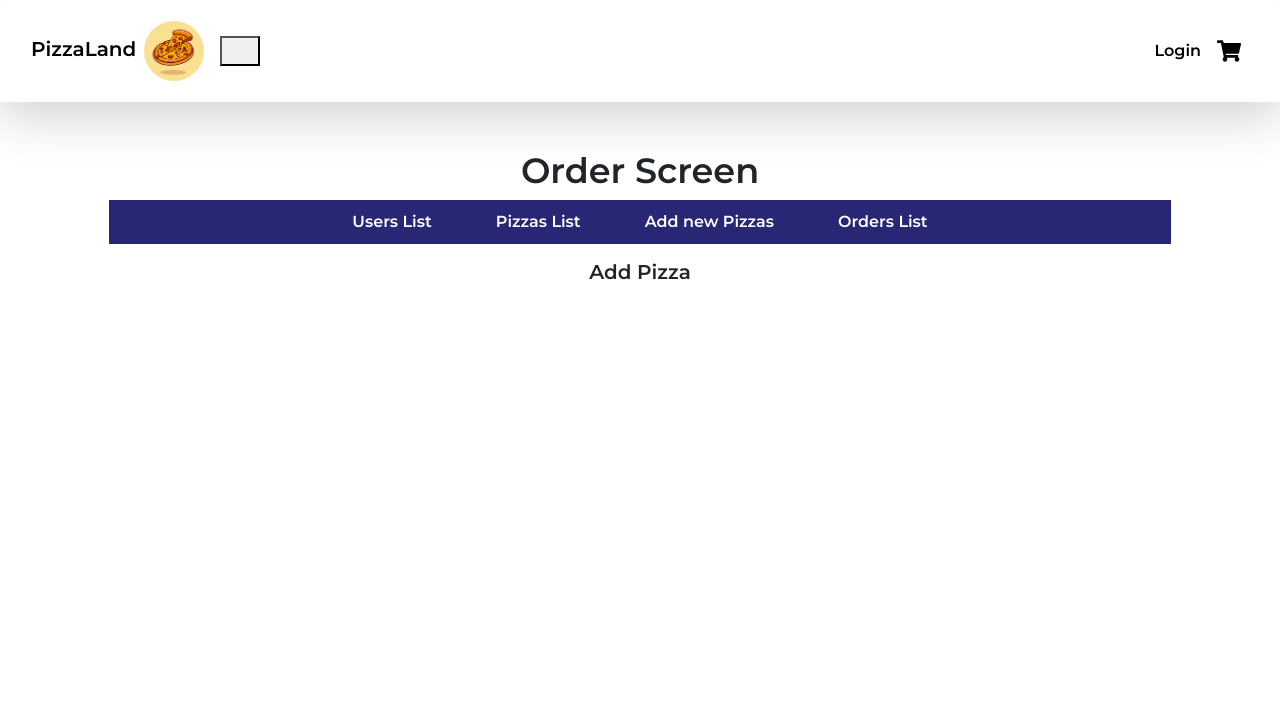
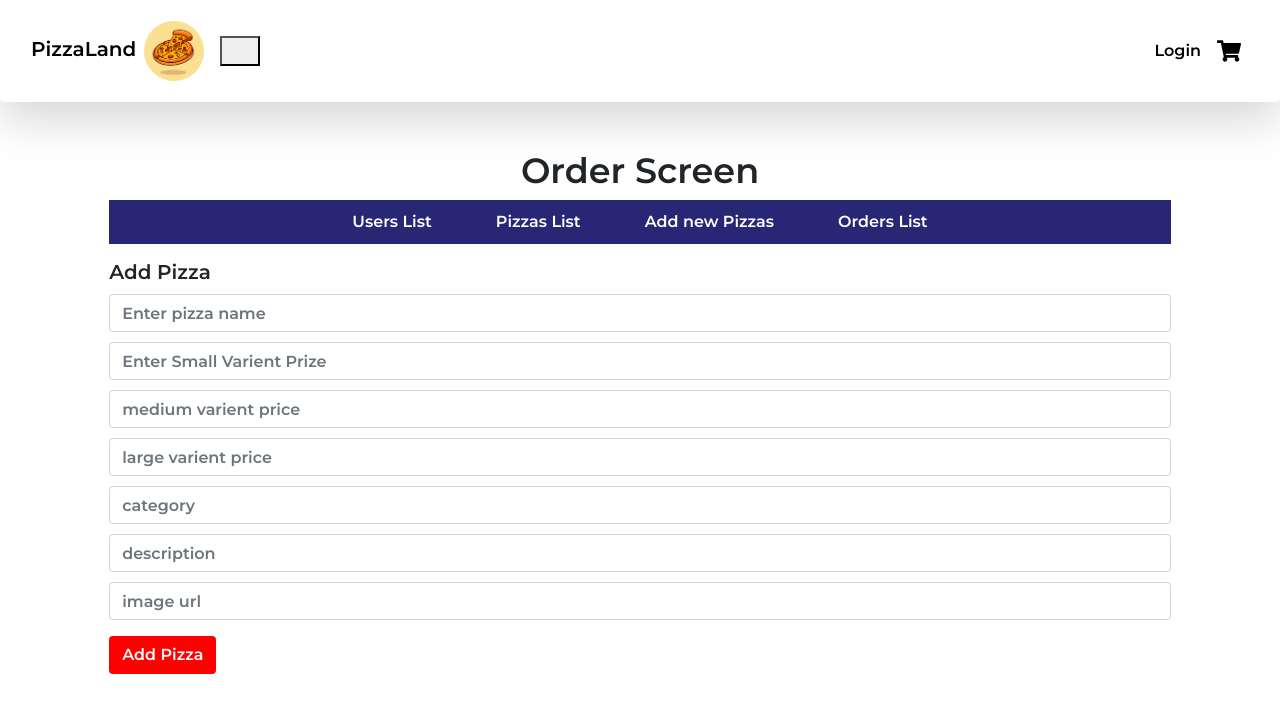
Before and after one commit to JoyeshDebnath/Pizzaland-frontend, a React (Create React App) app: page /admin/addpizza in a window 1280 px wide. Shown: the top 712 px of the page. Built offline with nearby package versions, Linux system fonts and the light colour scheme.

Commit message:
added the add pizza componenet and wrote logic for the adding the pizza .

```diff
--- a/src/actions/pizzaActions.js
+++ b/src/actions/pizzaActions.js
@@ -56,3 +56,23 @@ export const filterPizzas = (searchKey, category) => async (dispatch) => {
 		});
 	}
 };
+
+// adding pizzas pizzas actions
+export const addPizza = (pizza) => async (dispatch) => {
+	dispatch({
+		type: "ADD_PIZZA_REQUEST",
+	});
+
+	try {
+		const response = await axios.post("/api/pizzas/addpizza", { pizza });
+		console.log("ADD pizza response ", response.data);
+		dispatch({
+			type: "ADD_PIZZA_SUCCESS",
+		});
+	} catch (error) {
+		dispatch({
+			type: "ADD_PIZZA_FAILED",
+			payload: error,
+		});
+	}
+};
--- a/src/reducers/pizzaReducers.js
+++ b/src/reducers/pizzaReducers.js
@@ -22,3 +22,26 @@ export const getAllPizzasReducer = (state = { pizzas: [] }, action) => {
 			return state;
 	}
 };
+//reducers for adding pizzas
+export const addPizzaReducer = (state = {}, action) => {
+	switch (action.type) {
+		case "ADD_PIZZA_REQUEST":
+			return {
+				loading: true,
+				...state,
+			};
+		case "ADD_PIZZA_SUCCESS":
+			return {
+				loading: false,
+				success: true,
+			};
+
+		case "ADD_PIZZA_FAILED":
+			return {
+				loading: false,
+				error: action.payload,
+			};
+		default:
+			return state;
+	}
+};
--- a/src/screens/AddPizza.js
+++ b/src/screens/AddPizza.js
@@ -1,9 +1,116 @@
-import React from "react";
+import React, { useState, useEffect } from "react";
+import { addPizza } from "../actions/pizzaActions";
+import { useDispatch, useSelector } from "react-redux";
+import Loading from "../components/Loading";
+import Error from "../components/Error";
+import Success from "../components/Success";
 
 const AddPizza = () => {
+	const [name, setname] = useState("");
+	const [smallprice, setsmallprice] = useState();
+	const [mediumprice, setmediumprice] = useState();
+	const [largeprice, setlargeprice] = useState();
+	const [image, setimage] = useState("");
+	const [description, setdescription] = useState("");
+	const [category, setcategory] = useState("");
+	const dispatch = useDispatch();
+	const addpizzastate = useSelector((state) => state.addPizzaReducer);
+
+	const { error, loading, success } = addpizzastate;
+	const formHandler = (e) => {
+		e.preventDefault();
+		const pizza = {
+			name,
+			image,
+			description,
+			category,
+			prices: {
+				small: smallprice,
+				medium: mediumprice,
+				large: largeprice,
+			},
+		};
+		console.log(pizza);
+		dispatch(addPizza(pizza));
+	};
+
 	return (
 		<div>
-			<h1>Add Pizza</h1>
+			<div className="text-left">
+				<h1>Add Pizza</h1>
+				{loading && <Loading />}
+				{error && <Error error="Something Went Wrong !!" />}
+				{success && <Success success="New Pizza Added SuccessFully!" />}
+
+				<form onSubmit={formHandler}>
+					<input
+						type="text"
+						placeholder="Enter pizza name"
+						value={name}
+						className="form-control"
+						onChange={(e) => {
+							setname(e.target.value);
+						}}
+					/>
+					<input
+						type="text"
+						placeholder="Enter Small Varient Prize"
+						className="form-control"
+						value={smallprice}
+						onChange={(e) => {
+							setsmallprice(e.target.value);
+						}}
+					/>
+					<input
+						className="form-control"
+						type="text"
+						placeholder="medium varient price"
+						value={mediumprice}
+						onChange={(e) => {
+							setmediumprice(e.target.value);
+						}}
+					/>
+					<input
+						className="form-control"
+						type="text"
+						placeholder="large varient price"
+						value={largeprice}
+						onChange={(e) => {
+							setlargeprice(e.target.value);
+						}}
+					/>
+					<input
+						className="form-control"
+						type="text"
+						placeholder="category"
+						value={category}
+						onChange={(e) => {
+							setcategory(e.target.value);
+						}}
+					/>
+					<input
+						className="form-control"
+						type="text"
+						placeholder="description"
+						value={description}
+						onChange={(e) => {
+							setdescription(e.target.value);
+						}}
+					/>
+					<input
+						className="form-control"
+						type="text"
+						placeholder="image url"
+						value={image}
+						onChange={(e) => {
+							setimage(e.target.value);
+						}}
+					/>
+					<button className="btn mt-3" type="submit">
+						Add Pizza
+					</button>
+				</form>
+			</div>
 		</div>
 	);
 };
--- a/src/screens/Homescreen.js
+++ b/src/screens/Homescreen.js
@@ -16,9 +16,9 @@ const Homescreen = () => {
 	const { pizzas, loading, error } = pizzasState;
 	const [currentPage, setCurrentPage] = useState(1);
 	console.log("pizzas state=", pizzas);
-	const setCurrentPageNo = (e) => {
-		setCurrentPage(e);
-	};
+	// const setCurrentPageNo = (e) => {
+	// 	setCurrentPage(e);
+	// };
 	useEffect(() => {
 		dispatch(getAllPizzas());
 	}, []);
--- a/src/store.js
+++ b/src/store.js
@@ -2,7 +2,7 @@ import { combineReducers, createStore, applyMiddleware } from "redux";
 import thunk from "redux-thunk";
 import { composeWithDevTools } from "redux-devtools-extension";
 // import reducers
-import { getAllPizzasReducer } from "./reducers/pizzaReducers";
+import { getAllPizzasReducer, addPizzaReducer } from "./reducers/pizzaReducers";
 import { cartReducer } from "./reducers/cartReducer";
 import { userReducer, loginUserReducer } from "./reducers/UserReducer";
 import {
@@ -19,6 +19,7 @@ const finalReducer = combineReducers({
 	loginUserReducer,
 	placeOrderReducer,
 	getUserOrdersReducer,
+	addPizzaReducer,
 });
 
 const currentUser = localStorage.getItem("currentUser")
```
